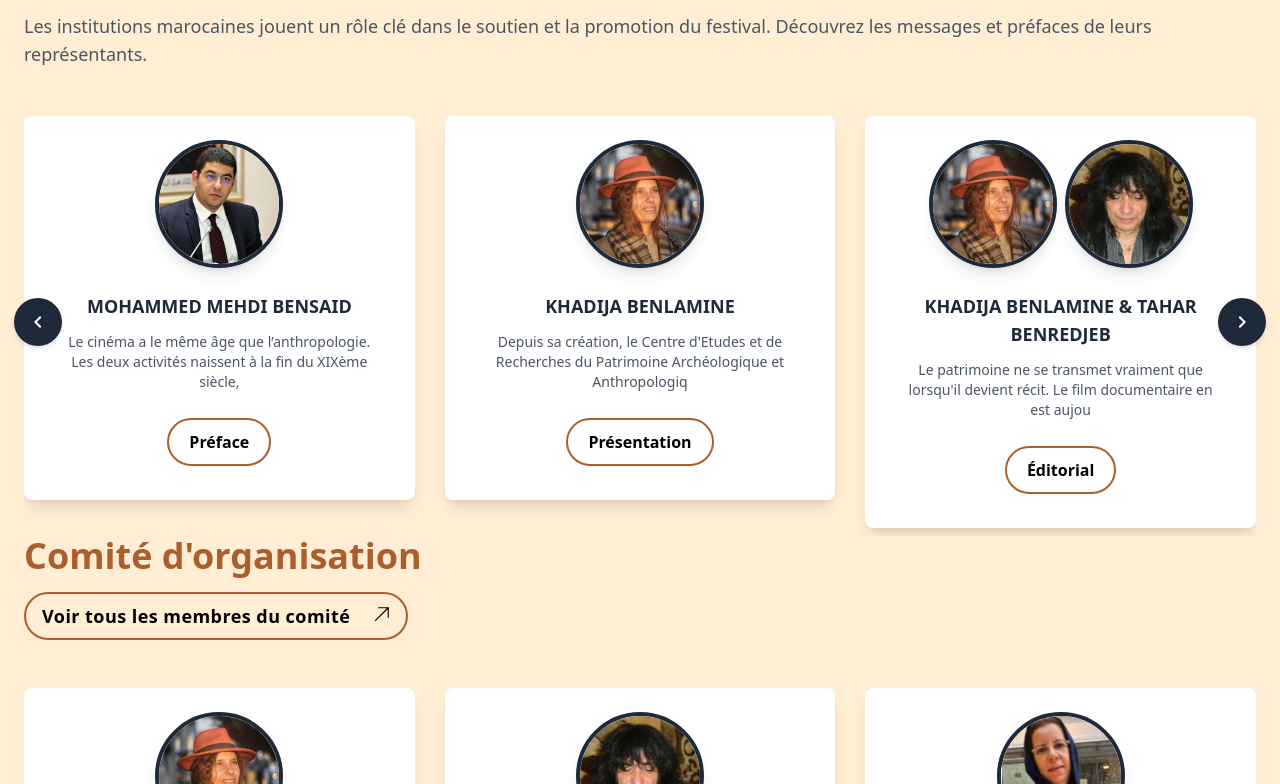
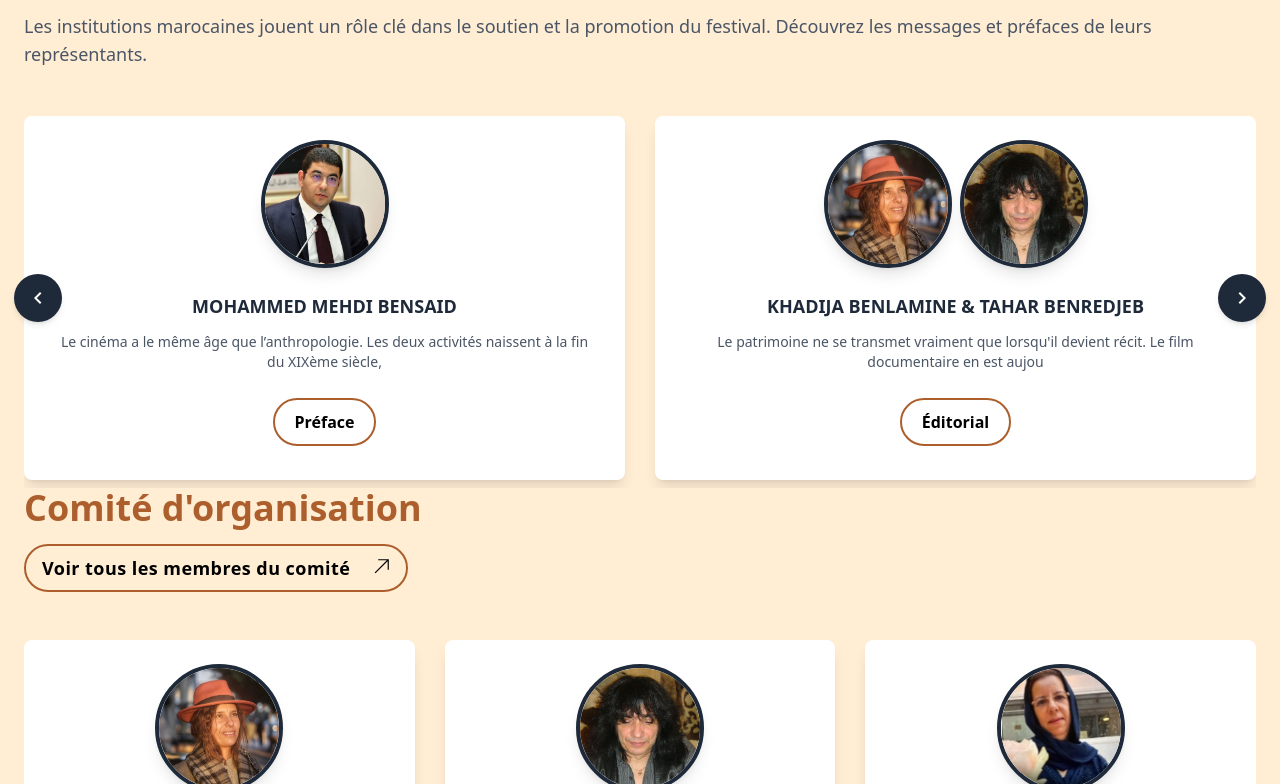
Before and after one commit to MouadRh1/fifap, a React (Vite) app: page / in a window 1280 px wide. Shown: the part 1916-2700 px from the top of the page. Built offline with nearby package versions, Linux system fonts and the light colour scheme; a web font is replaced by a local one.

Commit message:
correction de design et suppression de ppreface khadija

```diff
--- a/src/Data/Data_FR.jsx
+++ b/src/Data/Data_FR.jsx
@@ -113,78 +113,78 @@ export const prefaces = [
     ),
     route: "preface",
   },
-  {
-    id: uuidv4(),
-    slug: "khadija-benlamine",
-    nom: "Khadija Benlamine",
-    image: Khadija,
-    title: "Archéologie, Quelques repères historiques",
-    role: "Directrice Du Festival",
-    description: (
-      <>
-        Depuis sa création, le Centre d'Etudes et de Recherches du Patrimoine
-        Archéologique et Anthropologique du Moyen Atlas (CERPAAM) a pour mission
-        la promotion et la valorisation du patrimoine archéologique et culturel
-        marocain. En parallèle de ses campagnes de prospections et de fouilles
-        archéologiques au Moyen Atlas menées depuis 2019, le CERPAAM développe
-        également des actions adressées au grand public dont la mise en place
-        d'un nouvel événement culturel et patrimonial : l'organisation de la
-        première édition du FIFAP en avril 2025.
-        <br />
-        <br />
-        La mise en scène du patrimoine pourrait se construire autour d'un récit
-        pour instaurer une relation avec notre passé. À ce titre, le film
-        documentaire constitue l'un des moyens de médiation les plus attractifs.
-        Il a bénéficié du concours du Festival du Film d'Archéologie d'Amiens
-        créé il y a plus de trente ans, s'inscrivant ainsi dans les politiques
-        actuelles de coopérations franco-marocaines en matière culturelle.
-        <br />
-        <br />
-        Après un premier succès retentissant, le Festival International du Film
-        Archéologique et Patrimonial de Rabat revient pour une deuxième édition,
-        du 9 au 13 juin 2026. Placée sous le thème « Hommes, cultures,
-        territoires », cette édition nous plonge pendant une semaine dans un
-        voyage épique à travers le temps et l'espace. Elle proposera un
-        programme riche et diversifié à travers la projection de 22 films, dont
-        16 seront en compétition. Ces films retracent l'évolution culturelle de
-        l'humanité depuis la préhistoire jusqu'à la période antique.
-        <br />
-        <br />
-        Le FIFAP organisé à Rabat, capitale du Royaume et ville Lumière, devient
-        le premier rendez-vous des professionnels du cinéma documentaire
-        d'archéologie et du patrimoine en Afrique et dans le monde Arabe. Il
-        rejoint le réseau des festivals du film archéologique organisés à
-        Amiens, Narbonne et Pech Merle (France), Oiasso (Espagne), Rovereto,
-        Florence et Licodia Eubea (Italie), Athènes (Grèce), Nyon (Suisse),
-        Split (Croatie) et Arkhaios (USA).
-        <br />
-        <br />
-        Sous la thématique de sa première édition « Afrique du Nord, pour une
-        réécriture de l'histoire humaine », une trentaine de films traitant
-        principalement de la Préhistoire et des actualités archéologiques ont
-        transporté le public de Rabat du 23 au 27 avril 2025, à travers le
-        temps, à la recherche de nos ancêtres les plus lointains. Réalisateurs
-        et archéologues ont partagé avec les spectateurs leurs passions et leurs
-        savoirs et les ont accompagnés dans ce voyage archéologique visuel et
-        sonore.
-        <br />
-        <br />
-        Comme pour la première édition, des archéologues, des architectes, des
-        paléontologues et des chercheurs éminents et de renommée internationale
-        dans les domaines du patrimoine seront aussi au rendez-vous. Ils
-        animeront des conférences sur les grandes découvertes archéologiques
-        récentes au Maroc, dédiées au grand public. Le festival sera ainsi un
-        espace de rencontres et offrira une occasion unique pour le public
-        marocain de découvrir et de s'ouvrir sur les nouvelles expériences de
-        production cinématographique dans les domaines de l'archéologie et du
-        patrimoine.
-        <br />
-        <br />
-        Khadija Benlamine, directrice du FIFAP.
-      </>
-    ),
-    route: "preface",
-  },
+  // {
+  //   id: uuidv4(),
+  //   slug: "khadija-benlamine",
+  //   nom: "Khadija Benlamine",
+  //   image: Khadija,
+  //   title: "Archéologie, Quelques repères historiques",
+  //   role: "Directrice Du Festival",
+  //   description: (
+  //     <>
+  //       Depuis sa création, le Centre d'Etudes et de Recherches du Patrimoine
+  //       Archéologique et Anthropologique du Moyen Atlas (CERPAAM) a pour mission
+  //       la promotion et la valorisation du patrimoine archéologique et culturel
+  //       marocain. En parallèle de ses campagnes de prospections et de fouilles
+  //       archéologiques au Moyen Atlas menées depuis 2019, le CERPAAM développe
+  //       également des actions adressées au grand public dont la mise en place
+  //       d'un nouvel événement culturel et patrimonial : l'organisation de la
+  //       première édition du FIFAP en avril 2025.
+  //       <br />
+  //       <br />
+  //       La mise en scène du patrimoine pourrait se construire autour d'un récit
+  //       pour instaurer une relation avec notre passé. À ce titre, le film
+  //       documentaire constitue l'un des moyens de médiation les plus attractifs.
+  //       Il a bénéficié du concours du Festival du Film d'Archéologie d'Amiens
+  //       créé il y a plus de trente ans, s'inscrivant ainsi dans les politiques
+  //       actuelles de coopérations franco-marocaines en matière culturelle.
+  //       <br />
+  //       <br />
+  //       Après un premier succès retentissant, le Festival International du Film
+  //       Archéologique et Patrimonial de Rabat revient pour une deuxième édition,
+  //       du 9 au 13 juin 2026. Placée sous le thème « Hommes, cultures,
+  //       territoires », cette édition nous plonge pendant une semaine dans un
+  //       voyage épique à travers le temps et l'espace. Elle proposera un
+  //       programme riche et diversifié à travers la projection de 22 films, dont
+  //       16 seront en compétition. Ces films retracent l'évolution culturelle de
+  //       l'humanité depuis la préhistoire jusqu'à la période antique.
+  //       <br />
+  //       <br />
+  //       Le FIFAP organisé à Rabat, capitale du Royaume et ville Lumière, devient
+  //       le premier rendez-vous des professionnels du cinéma documentaire
+  //       d'archéologie et du patrimoine en Afrique et dans le monde Arabe. Il
+  //       rejoint le réseau des festivals du film archéologique organisés à
+  //       Amiens, Narbonne et Pech Merle (France), Oiasso (Espagne), Rovereto,
+  //       Florence et Licodia Eubea (Italie), Athènes (Grèce), Nyon (Suisse),
+  //       Split (Croatie) et Arkhaios (USA).
+  //       <br />
+  //       <br />
+  //       Sous la thématique de sa première édition « Afrique du Nord, pour une
+  //       réécriture de l'histoire humaine », une trentaine de films traitant
+  //       principalement de la Préhistoire et des actualités archéologiques ont
+  //       transporté le public de Rabat du 23 au 27 avril 2025, à travers le
+  //       temps, à la recherche de nos ancêtres les plus lointains. Réalisateurs
+  //       et archéologues ont partagé avec les spectateurs leurs passions et leurs
+  //       savoirs et les ont accompagnés dans ce voyage archéologique visuel et
+  //       sonore.
+  //       <br />
+  //       <br />
+  //       Comme pour la première édition, des archéologues, des architectes, des
+  //       paléontologues et des chercheurs éminents et de renommée internationale
+  //       dans les domaines du patrimoine seront aussi au rendez-vous. Ils
+  //       animeront des conférences sur les grandes découvertes archéologiques
+  //       récentes au Maroc, dédiées au grand public. Le festival sera ainsi un
+  //       espace de rencontres et offrira une occasion unique pour le public
+  //       marocain de découvrir et de s'ouvrir sur les nouvelles expériences de
+  //       production cinématographique dans les domaines de l'archéologie et du
+  //       patrimoine.
+  //       <br />
+  //       <br />
+  //       Khadija Benlamine, directrice du FIFAP.
+  //     </>
+  //   ),
+  //   route: "preface",
+  // },
   {
     id: uuidv4(),
     slug: "khadija-et-tahar",
@@ -541,7 +541,7 @@ export const juryEtudiant = [
     nom: "Yamane Aya",
     image: yamane,
     description:
-      "Étudiante à l'École nationale d'architecture de Rabat (première année)",
+      "Étudiante en sixième année à l'École nationale d'architecture de Rabat",
     nationalite: "(Maroc)",
     route: "members",
     role: "Membre du Jury Étudiant",
--- a/src/component/Membresoffestival.jsx
+++ b/src/component/Membresoffestival.jsx
@@ -100,6 +100,14 @@ const Membresoffestival = () => {
     roleOrTitle,
   ) => {
     const isPreface = title === "Preface";
+    const slideCount = data.length;
+
+    // Calcul dynamique du nombre de slides par vue
+    const getSlidesPerView = () => {
+      if (slideCount === 1) return 1;
+      if (slideCount === 2) return 2;
+      return 3;
+    };
 
     const handlePrev = () => {
       if (isArabic) {
@@ -117,8 +125,12 @@ const Membresoffestival = () => {
       }
     };
 
+    // Ne pas afficher les boutons de navigation s'il n'y a qu'un seul élément
+    const showNavigation = slideCount > 1;
+
     return (
       <div className="relative mt-10">
+        {showNavigation && (
           <button
             onClick={handlePrev}
             className={`absolute ${isArabic ? "right-[-10px]" : "left-[-10px]"} top-1/2 -translate-y-1/2 bg-gray-800 shadow-md p-3 rounded-full text-white cursor-pointer hover:bg-[#ff7e2f] transition-all z-10`}
@@ -128,20 +140,21 @@ const Membresoffestival = () => {
               className={isArabic ? "rotate-180" : ""}
             />
           </button>
+        )}
 
         <Swiper
           className="px-10"
-          slidesPerView={3}
+          slidesPerView={getSlidesPerView()}
           spaceBetween={30}
-          loop={true}
+          loop={slideCount >= 3}
           speed={800}
           modules={[Autoplay]}
           onSwiper={(swiper) => setSwiperInstance(swiper)}
           dir="ltr"
           breakpoints={{
-            0: { slidesPerView: 1 },
-            768: { slidesPerView: 2 },
-            1200: { slidesPerView: 3 },
+            0: { slidesPerView: Math.min(1, slideCount) },
+            768: { slidesPerView: Math.min(2, slideCount) },
+            1200: { slidesPerView: Math.min(3, slideCount) },
           }}
         >
           {data.map((member, index) => {
@@ -238,12 +251,14 @@ const Membresoffestival = () => {
           })}
         </Swiper>
 
+        {showNavigation && (
           <button
             onClick={handleNext}
             className={`absolute ${isArabic ? "left-[-10px]" : "right-[-10px]"} top-1/2 -translate-y-1/2 bg-gray-800 shadow-md p-3 rounded-full text-white cursor-pointer hover:bg-[#ff7e2f] transition-all z-10`}
           >
             <MdNavigateNext size={24} className={isArabic ? "rotate-180" : ""} />
           </button>
+        )}
       </div>
     );
   };
```
Also changed, not shown: src/Data/DataProgram_2026_FR.jsx (+9 -8 lines), src/Image/atay.jpg (added). Lines whose indentation alone changed are shown as unchanged.
